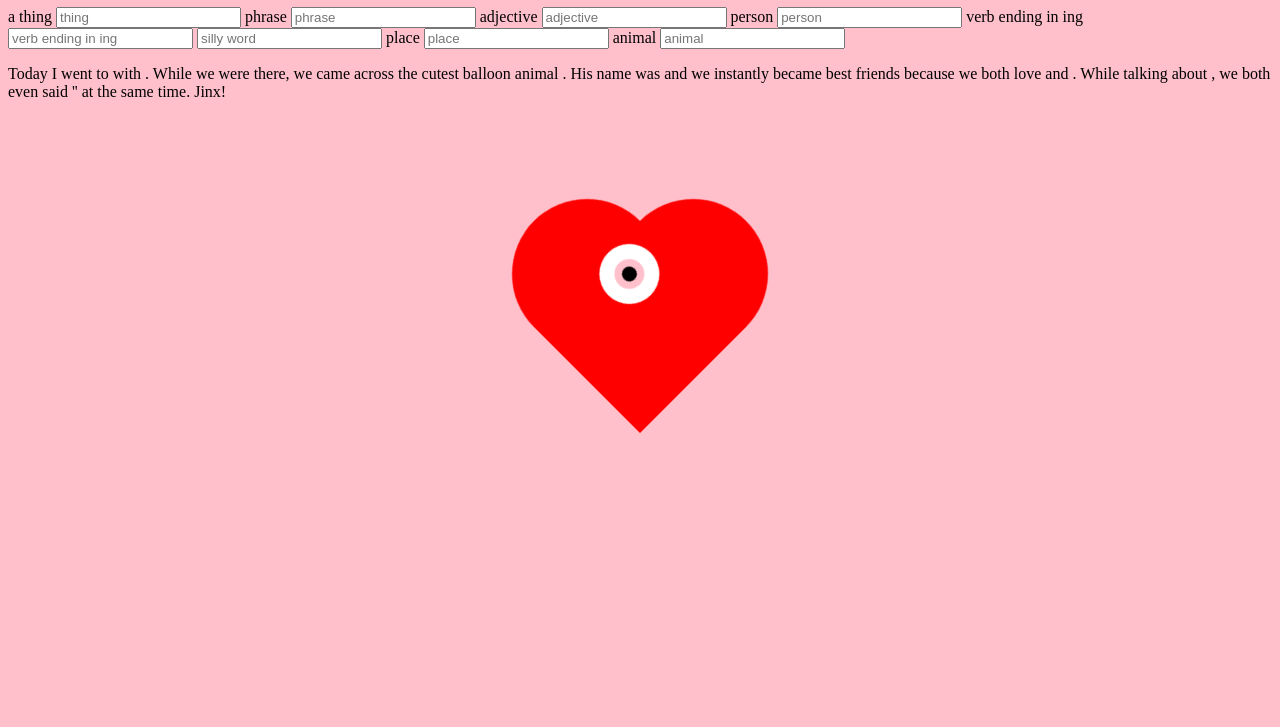
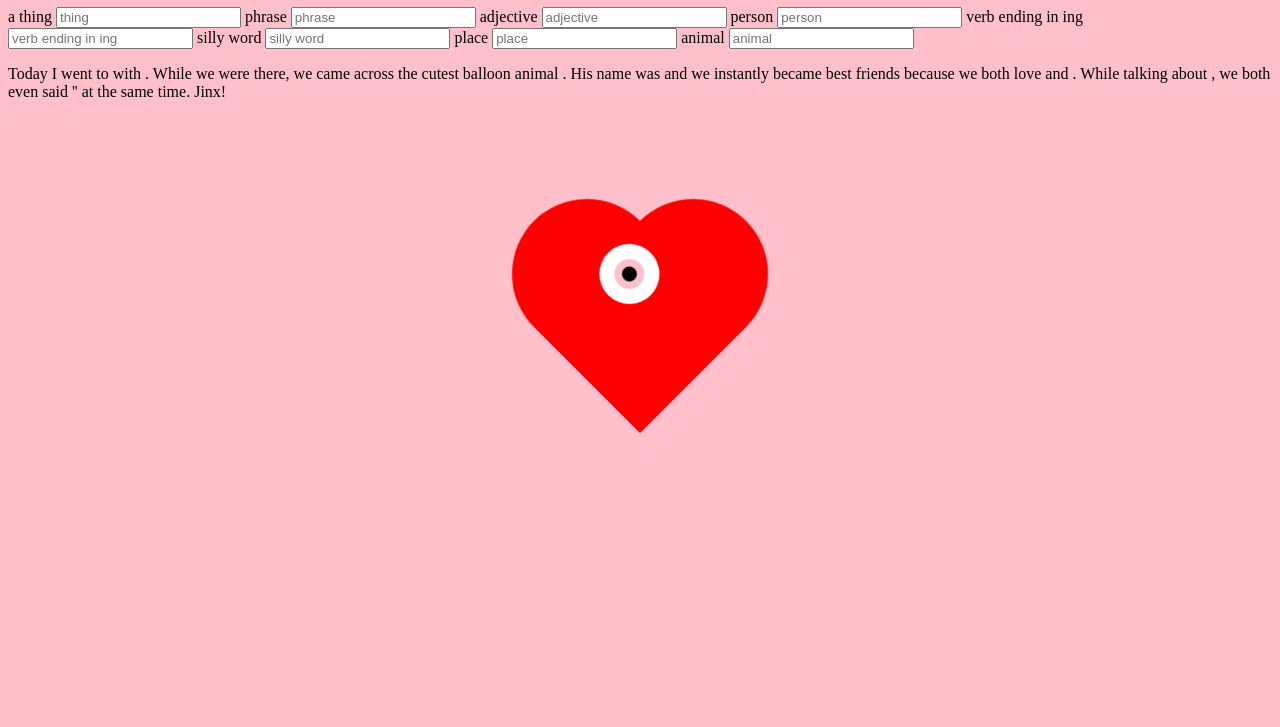
Before and after one commit to derrickhughes28/MadLibs, a plain HTML site: page index.html in a window 1280 px wide. Shown: the part 73-800 px from the top of the page. Drawn offline with Linux system fonts and the light colour scheme.

Commit message:
are you gonna work now?

```diff
--- a/index.html
+++ b/index.html
@@ -30,8 +30,8 @@
   <label for="name">verb ending in ing
     <input type="text " placeholder="verb ending in ing" name="verb ending in ing">
   </label>
-  <label for="name"silly word>
-    <input type="text " placeholder="silly word" name="silly word">
+  <label for="name">silly word
+    <input type="text" placeholder="silly word" name="silly word">
   </label>
   <label for="name">place
     <input type="text " placeholder="place" name="place">
```
